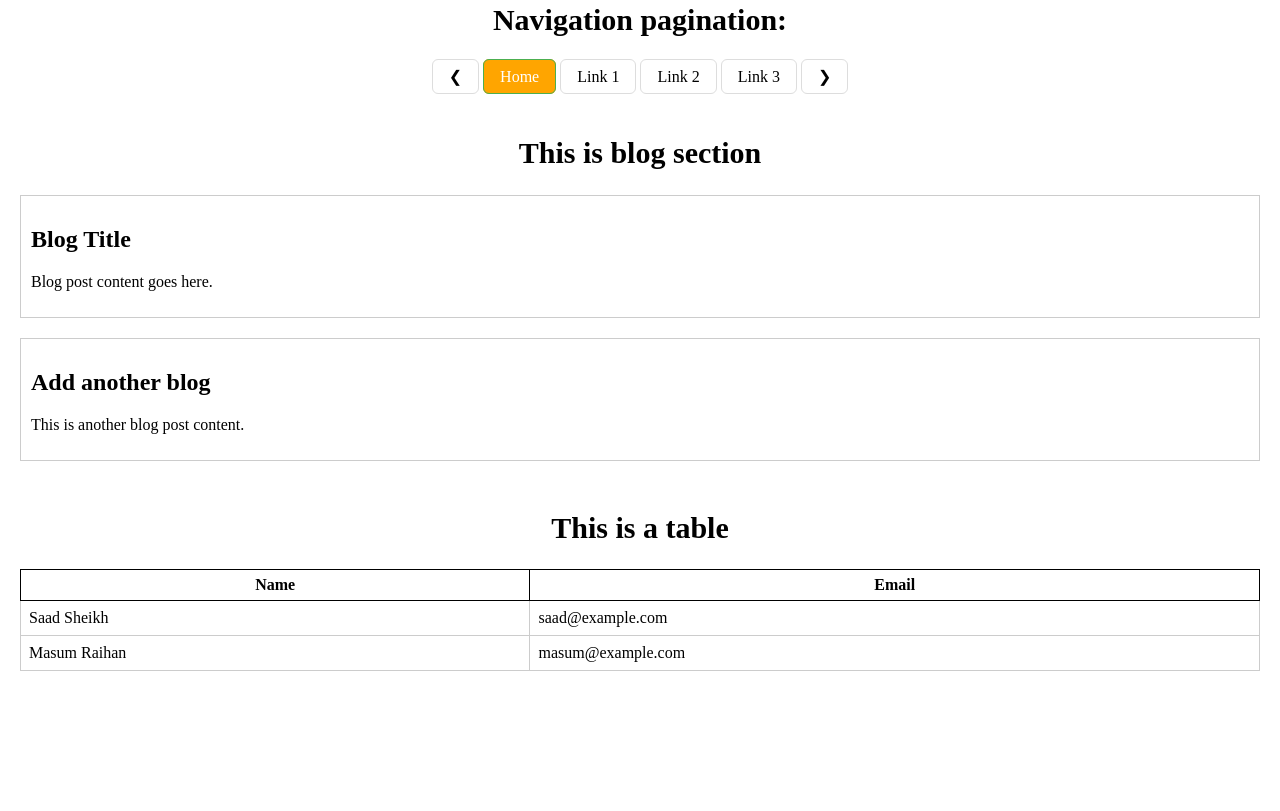
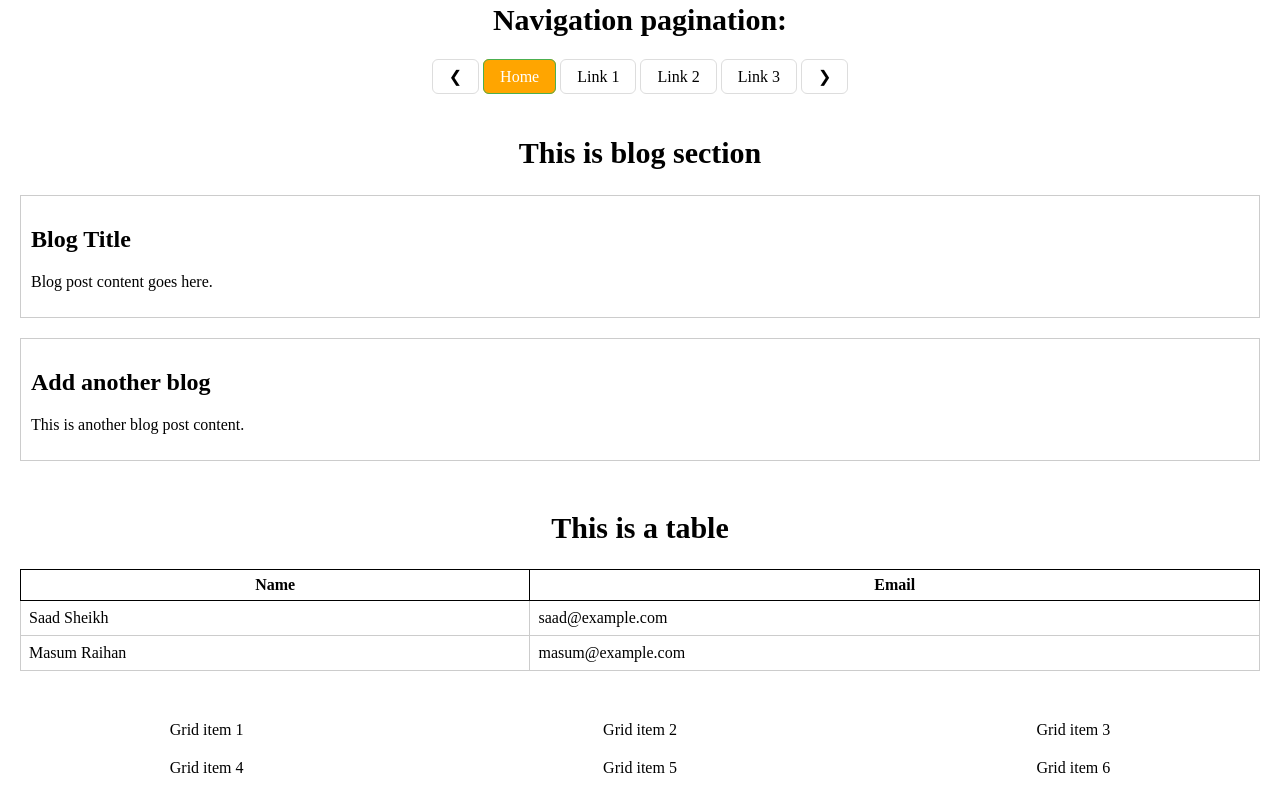
Before and after one commit to Saadsheikh133/explore-css, a plain HTML site: page index.html in a window 1280 px wide. Shown: the part 773-1584 px from the top of the page. Before the commit the page ends 1464 px from the top, so only its background shows below. Drawn offline with Linux system fonts and the light colour scheme.

Commit message:
added grid section

```diff
--- a/index.html
+++ b/index.html
@@ -95,6 +95,16 @@
             </tbody>
         </table>
     </section>
+
+    <!-- Grid section -->
+    <section class="grid-container">
+        <div>Grid item 1</div>
+        <div>Grid item 2</div>
+        <div>Grid item 3</div>
+        <div>Grid item 4</div>
+        <div>Grid item 5</div>
+        <div>Grid item 6</div>
+    </section>
 </body>
 
 </html>
--- a/style.css
+++ b/style.css
@@ -199,3 +199,12 @@ td {
     border: 1px solid #ccc;
     padding: 8px;
 }
+
+/* grid section */
+.grid-container{
+    display: grid;
+    grid-template-columns: repeat(3, 1fr);
+    gap: 20px;
+    text-align: center;
+    margin: 50px 0;
+}
```
